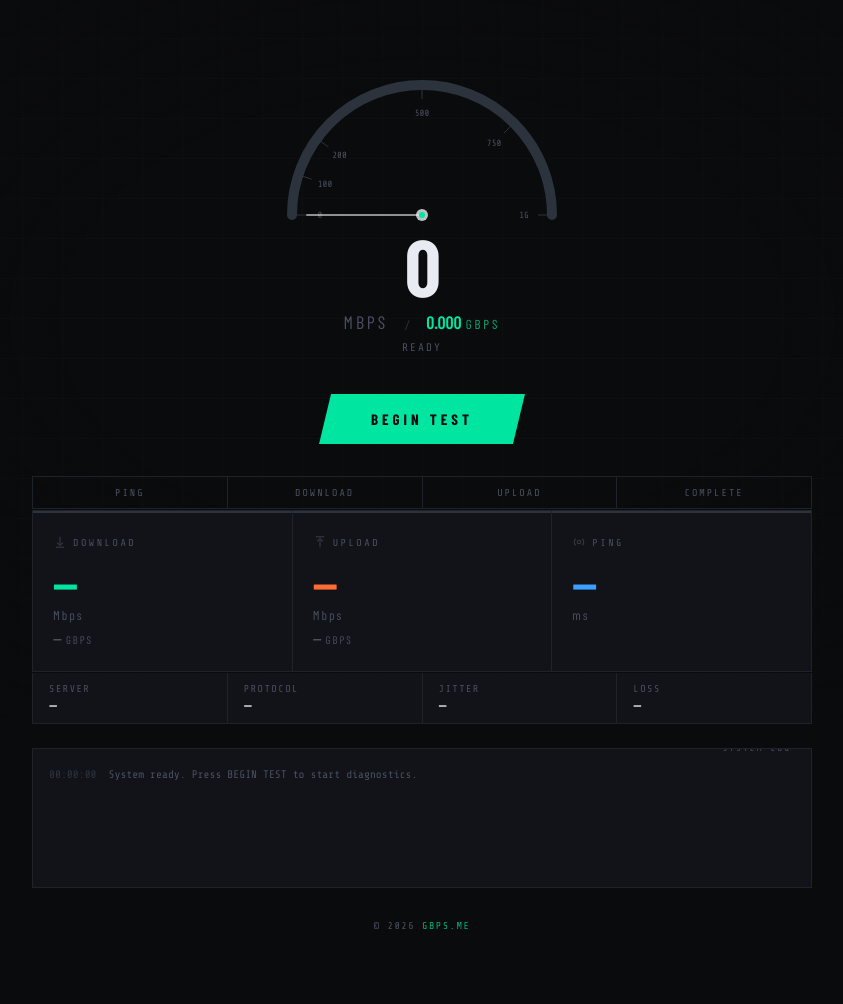
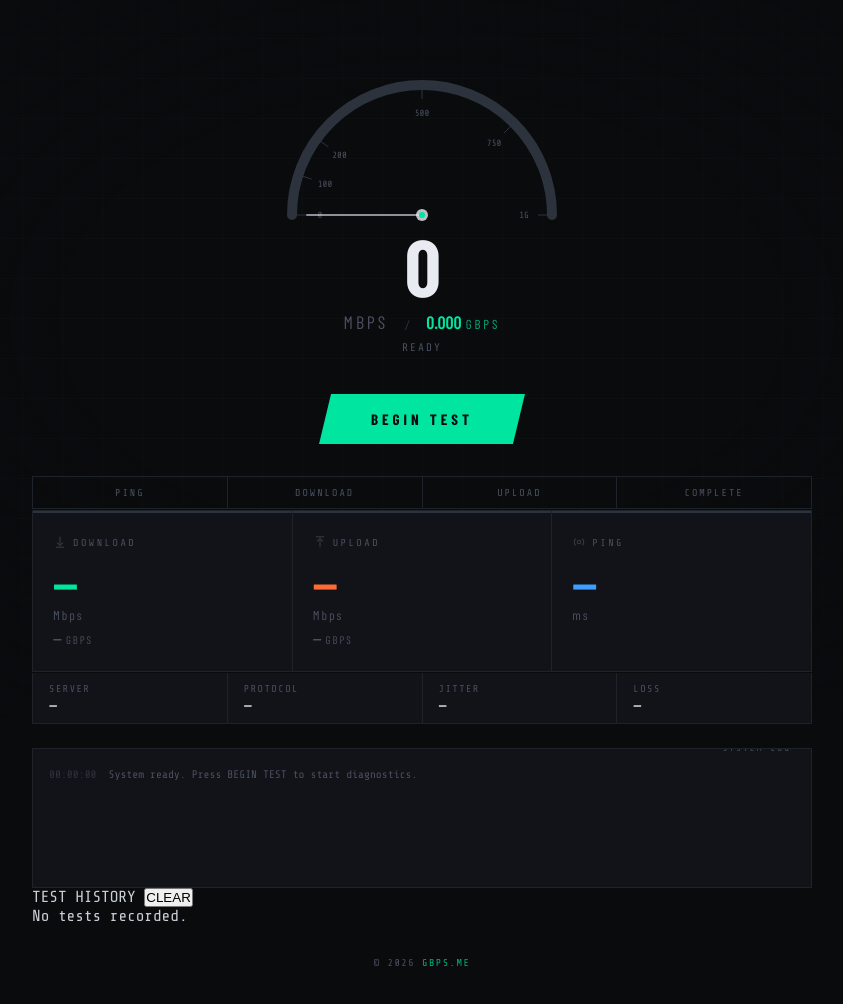
Before and after one commit to optco/gbps, a website: page public/index.html in a window 1280 px wide. Shown: the part 82-1086 px from the top of the page, without its empty margins (218-1061 px from the left). Drawn offline with nearby package versions, Linux system fonts and the light colour scheme; a web font is replaced by a local one.

Commit message:
Update index.html

```diff
--- a/public/index.html
+++ b/public/index.html
@@ -135,6 +135,17 @@
       <span class="log-msg">System ready. Press BEGIN TEST to start diagnostics.</span>
     </div>
   </div>
+
+  <!-- HISTORY -->
+  <div class="history-section" id="historySection">
+    <div class="history-header">
+      <span>TEST HISTORY</span>
+      <button class="history-clear" id="clearHistory">CLEAR</button>
+    </div>
+    <div class="history-list" id="historyList">
+      <div class="history-empty">No tests recorded.</div>
+    </div>
+  </div>
 </main>
 
 <footer>
```
